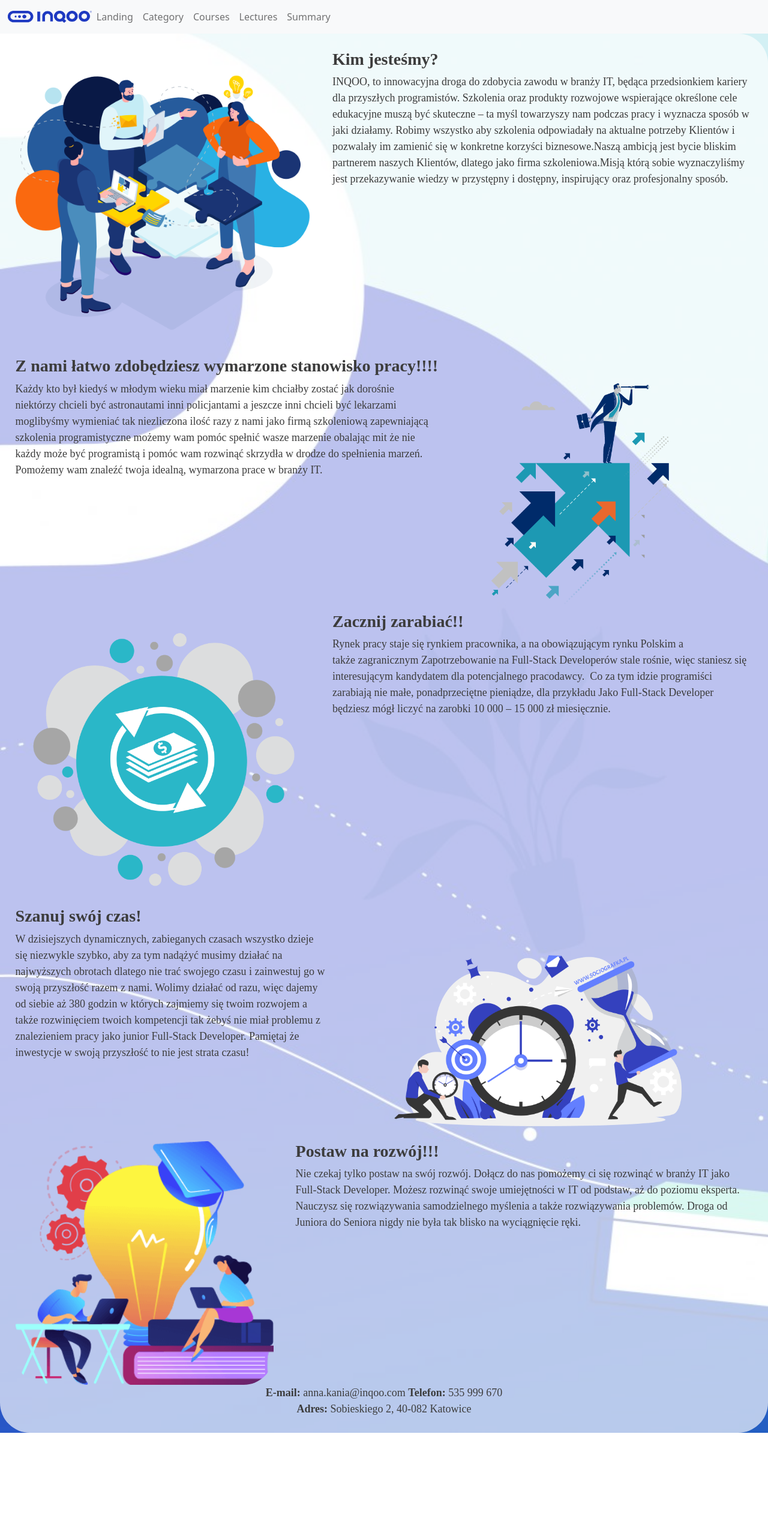
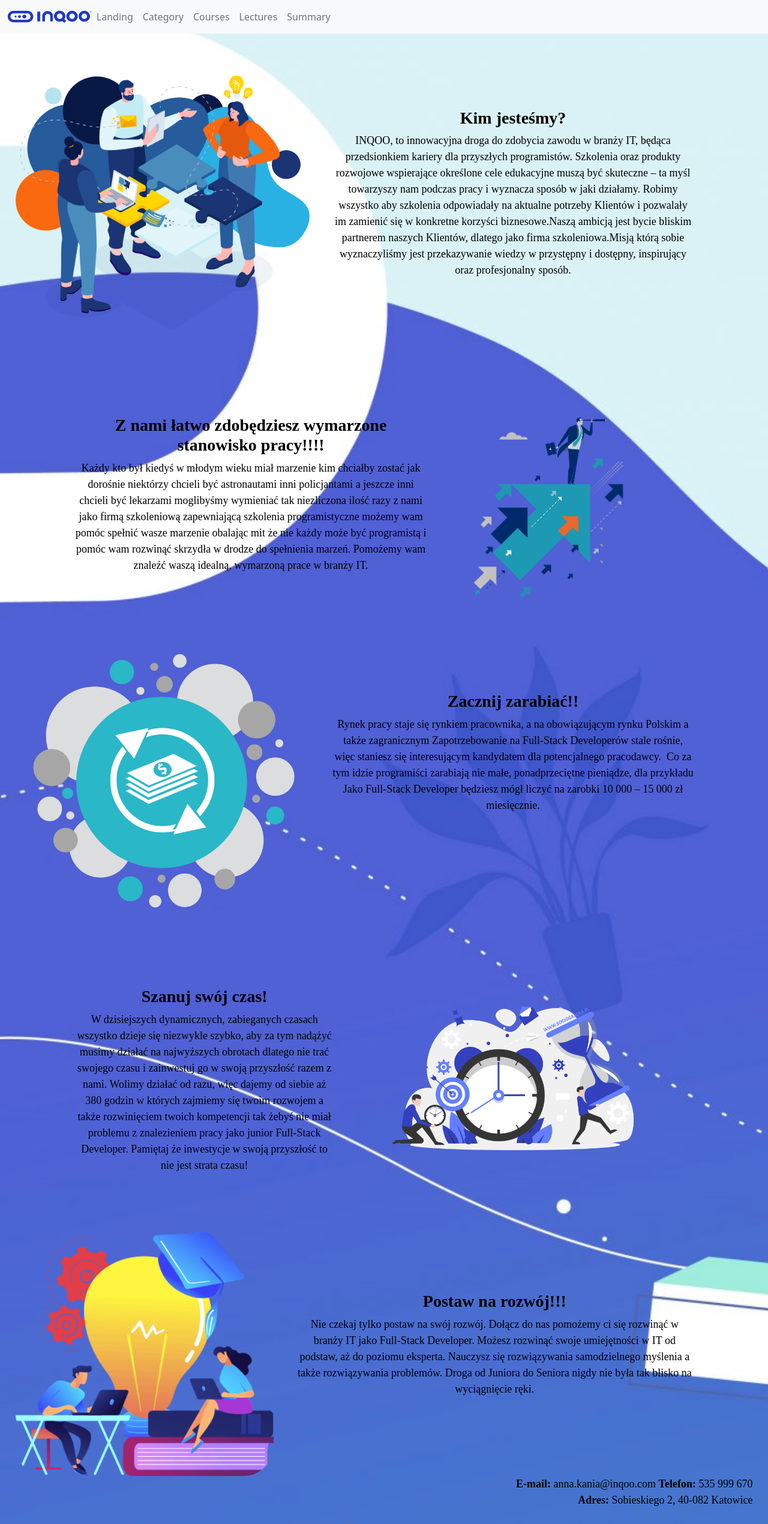
Before and after one commit to domino468/CoursesPlatform, an Angular app: page /landing-page in a window 1280 px wide. Shown: the whole page at 60% size. Before the commit the page ends 2388 px from the top, so only its background shows below. Built offline with nearby package versions, Linux system fonts and the light colour scheme.

Commit message:
improved  landing page and placement of text

```diff
--- a/src/app/landing-page/landing-page.component.css
+++ b/src/app/landing-page/landing-page.component.css
@@ -1,25 +1,22 @@
 #container{
     width:100%;
     padding:2%;
-    color: rgb(60,60,60);
-    background-color: rgba(255, 255, 255, 0.674);
+    color: black;
+    background-color: rgba(255, 255, 255, 0.15);
     font-size: 18px;
     font-family: 'Times New Roman', Times, serif;
-    border-radius: 50px;
-
 }
 #content{
     float:left;
 }
 #footer{
     clear:both;
-    text-align: center;
+    text-align: right;
     margin-top:30%;
 }
 .leftImage{
     width: 40%;
     float:left;
-    border-radius:50px;
     margin-right:3%;
 }
 .strongerText{
@@ -57,3 +54,7 @@
 .content{
     float:left;
 }
+.content1{
+    text-align:center;
+    margin: 8%;
+}
--- a/src/app/landing-page/landing-page.component.html
+++ b/src/app/landing-page/landing-page.component.html
@@ -1,43 +1,46 @@
 <div id="container">
     <div id="content">
+        <div>
         <img src="assets/images/grafikaszkoleniowa.png" class="leftImage">
-        <h3><strong> Kim jesteśmy?</strong></h3>
-        <div class="content1">INQOO, to innowacyjna droga do zdobycia zawodu w branży IT, będąca przedsionkiem kariery dla przyszłych programistów.
+        </div>
+        <div class="content1">
+            <h3><strong> Kim jesteśmy?</strong></h3>
+            INQOO, to innowacyjna droga do zdobycia zawodu w branży IT, będąca przedsionkiem kariery dla przyszłych programistów.
             Szkolenia oraz produkty rozwojowe wspierające określone cele edukacyjne muszą być skuteczne – ta myśl towarzyszy nam podczas pracy i wyznacza sposób w jaki działamy. Robimy wszystko aby szkolenia odpowiadały na aktualne potrzeby Klientów i pozwalały im zamienić się w konkretne korzyści biznesowe.Naszą ambicją jest bycie bliskim partnerem naszych Klientów, dlatego jako firma szkoleniowa.Misją  którą sobie wyznaczyliśmy  jest przekazywanie wiedzy w przystępny i dostępny, inspirujący oraz profesjonalny sposób.        </div>
 
     </div>
 
 
     <div class="content">
-        <h3><strong>Z nami łatwo zdobędziesz wymarzone stanowisko pracy!!!!</strong></h3>
         <div  class="content1">
             <img src ="assets/images/grafikawartości.png" class="smallerImage">
-            Każdy kto był kiedyś w młodym wieku miał marzenie kim chciałby zostać jak dorośnie niektórzy chcieli być astronautami inni policjantami a jeszcze inni chcieli być lekarzami moglibyśmy wymieniać tak niezliczona ilość razy z nami jako firmą szkoleniową zapewniającą szkolenia programistyczne możemy wam pomóc spełnić wasze marzenie obalając mit że nie każdy może być programistą i pomóc wam rozwinąć skrzydła w drodze do spełnienia marzeń. Pomożemy wam znaleźć twoja idealną, wymarzona prace w branży IT.         </div>
+            <h3><strong>Z nami łatwo zdobędziesz wymarzone stanowisko pracy!!!!</strong></h3>
+            Każdy kto był kiedyś w młodym wieku miał marzenie kim chciałby zostać jak dorośnie niektórzy chcieli być astronautami inni policjantami a jeszcze inni chcieli być lekarzami moglibyśmy wymieniać tak niezliczona ilość razy z nami jako firmą szkoleniową zapewniającą szkolenia programistyczne możemy wam pomóc spełnić wasze marzenie obalając mit że nie każdy może być programistą i pomóc wam rozwinąć skrzydła w drodze do spełnienia marzeń. Pomożemy wam znaleźć waszą idealną, wymarzoną prace w branży IT.         </div>
     </div>
 
 
     <div class="content">
         <img src =" assets/images/kasa.png"     class="leftImage">
-        <h3><strong> Zacznij zarabiać!!</strong></h3>
         <div  class="content1">
+            <h3><strong> Zacznij zarabiać!!</strong></h3>
             Rynek pracy staje się rynkiem pracownika, a na obowiązującym rynku Polskim a także zagranicznym Zapotrzebowanie na Full-Stack Developerów stale rośnie, więc staniesz się interesującym kandydatem dla potencjalnego pracodawcy.  Co za tym idzie programiści zarabiają nie małe, ponadprzeciętne pieniądze, dla przykładu Jako Full-Stack Developer będziesz mógł liczyć na zarobki 10 000 – 15 000 zł miesięcznie.        </div>
     </div>
 
         <div class="content">
-            <h3><strong>Szanuj swój czas!</strong></h3>
             <div  class="content1">
-                <img src="assets/images/czas.png" class="smallImage" >
+                <img src="assets/images/czas.png" class="smallImage">
+                <h3><strong>Szanuj swój czas!</strong></h3>
                 W dzisiejszych dynamicznych, zabieganych czasach wszystko dzieje się niezwykle szybko, aby za tym nadążyć musimy działać na najwyższych obrotach dlatego nie trać swojego czasu i zainwestuj go w swoją przyszłość razem z nami. Wolimy działać od razu, więc dajemy od siebie aż 380 godzin w których zajmiemy się twoim rozwojem a także rozwinięciem twoich kompetencji tak żebyś nie miał problemu z znalezieniem pracy jako junior Full-Stack Developer. Pamiętaj że inwestycje w swoją przyszłość to nie  jest strata czasu!            </div>
         </div>
 
         <div class="content">
-            <img src="assets/images/rozwój.png" class="theSmallestImage" >
-            <h3><strong>Postaw na rozwój!!!</strong></h3>
+            <div>
+            <img src="assets/images/rozwój.png" class="theSmallestImage">
+            </div>
             <div  class="content1">
+                <h3><strong>Postaw na rozwój!!!</strong></h3>
                 Nie czekaj tylko postaw na swój rozwój. Dołącz do nas pomożemy ci się rozwinąć w branży IT jako Full-Stack Developer. Możesz rozwinąć swoje umiejętności w IT od podstaw, aż do poziomu eksperta. Nauczysz się rozwiązywania samodzielnego myślenia a także rozwiązywania problemów. Droga od Juniora do Seniora nigdy nie była tak blisko na wyciągnięcie ręki.            </div>
         </div>
-
-<hr>
 
         <div id="footer">
         <b>E-mail:</b> anna.kania@inqoo.com
```
